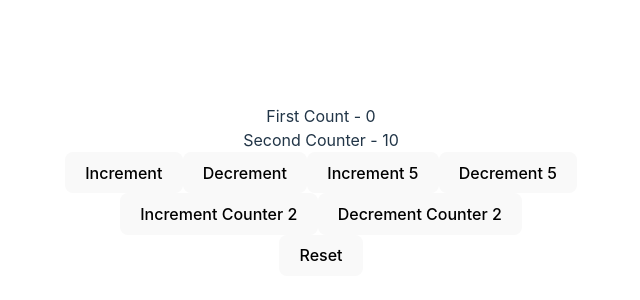
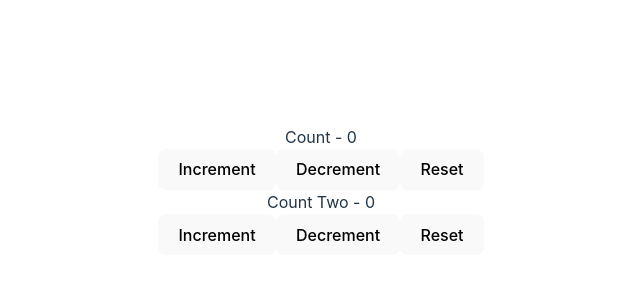
Before and after one commit to EmmanuelNdu/Reacthooks, a React (Vite) app: page / in a window 1280 px wide. Shown: the part 210-510 px from the top of the page, without its empty margins (319-959 px from the left). Built offline with nearby package versions, Linux system fonts and the light colour scheme.

Commit message:
Dealing with multiple state variable

```diff
--- a/src/App.jsx
+++ b/src/App.jsx
@@ -14,6 +14,7 @@
 import ComponentC from './components/ComponentC'
 import ReducerSimpleStateAction from './components/ReducerSimpleStateAction'
 import ReducerComplexStateAction from './components/ReducerComplexStateAction'
+import MultipleReducer from './components/MultipleReducer'
 
 export const UserContext = React.createContext()
 export  const ChannelContext = React.createContext()
@@ -38,8 +39,9 @@
   <ComponentC />
   </ChannelContext.Provider>
 </UserContext.Provider>
-<ReducerSimpleStateAction /> */}
-<ReducerComplexStateAction />
+<ReducerSimpleStateAction />
+<ReducerComplexStateAction /> */}
+<MultipleReducer />
 </>
   )
 }
--- /dev/null
+++ b/src/components/MultipleReducer.jsx
@@ -0,0 +1,36 @@
+//  when dealing with multiple state variable with the same state transition,
+// it,s advisable to use Multiple Reducer
+import React, {useReducer} from 'react'
+
+const initialState = 0
+const reducer = (state, action) => {
+    switch(action) {
+        case 'increment':
+        return state + 1
+        case 'decrement':
+        return state - 1
+        case 'reset':
+        return initialState
+        default :
+        return state
+    }
+}
+
+function MultipleReducer() {
+   const [count , dispatch] = useReducer(reducer, initialState)
+   const [countTwo, dispatchTwo] = useReducer(reducer, initialState)
+  return (
+    <div>
+        <div>Count - {count}</div>
+        <button onClick={() => dispatch('increment')}>Increment</button>
+        <button onClick={() => dispatch('decrement')}>Decrement</button>
+        <button onClick={() => dispatch('reset')}>Reset</button>
+        <div>Count Two - {countTwo}</div>
+        <button onClick={() => dispatchTwo('increment')}>Increment</button>
+        <button onClick={() => dispatchTwo('decrement')}>Decrement</button>
+        <button onClick={() => dispatchTwo('reset')}>Reset</button>
+    </div>
+  )
+}
+
+export default MultipleReducer
```
